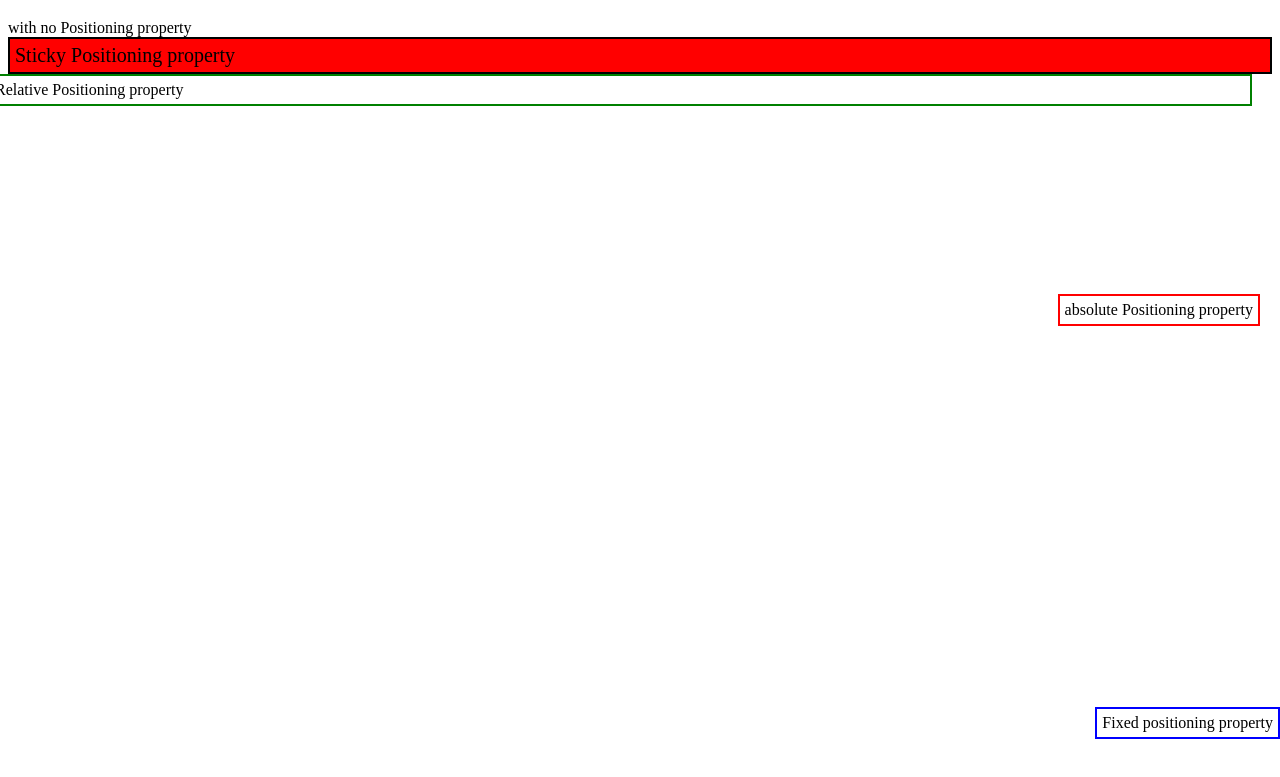
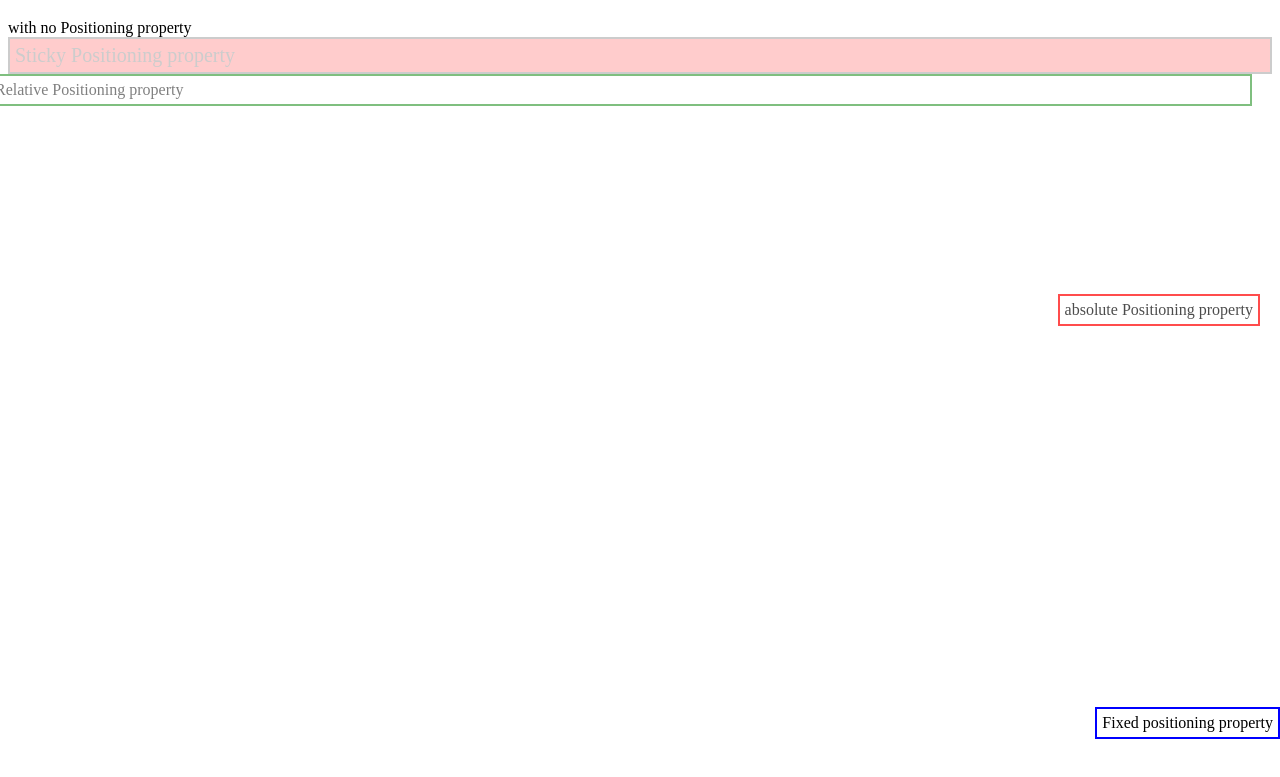
Before and after one commit to DanielJack234/ACP-title, a plain HTML site: page 34.html in a window 1280 px wide. Shown: the part 61-838 px from the top of the page. Drawn offline with Linux system fonts and the light colour scheme.

Commit message:
Add files via upload

```diff
--- a/34.html
+++ b/34.html
@@ -11,6 +11,7 @@
                 border: 2px solid black;
                 padding: 5px;
                 font-size: 20px;
+                opacity: 0.2;
             }
             .relative{
                 position: relative;
@@ -18,6 +19,7 @@
                 right: 20px;
                 border: 2px solid green;
                 padding: 5px;
+                opacity: 0.5;
             }
 
             .absolute{
@@ -26,6 +28,7 @@
                 right: 20px;
                 border: 2px solid red;
                 padding: 5px;
+                opacity: 0.7;
             }
 
             .fixed{
@@ -34,6 +37,7 @@
                 right: 0;
                 border: 2px solid blue;
                 padding: 5px;
+                opacity: 1;
             }
 
         </style>
```
